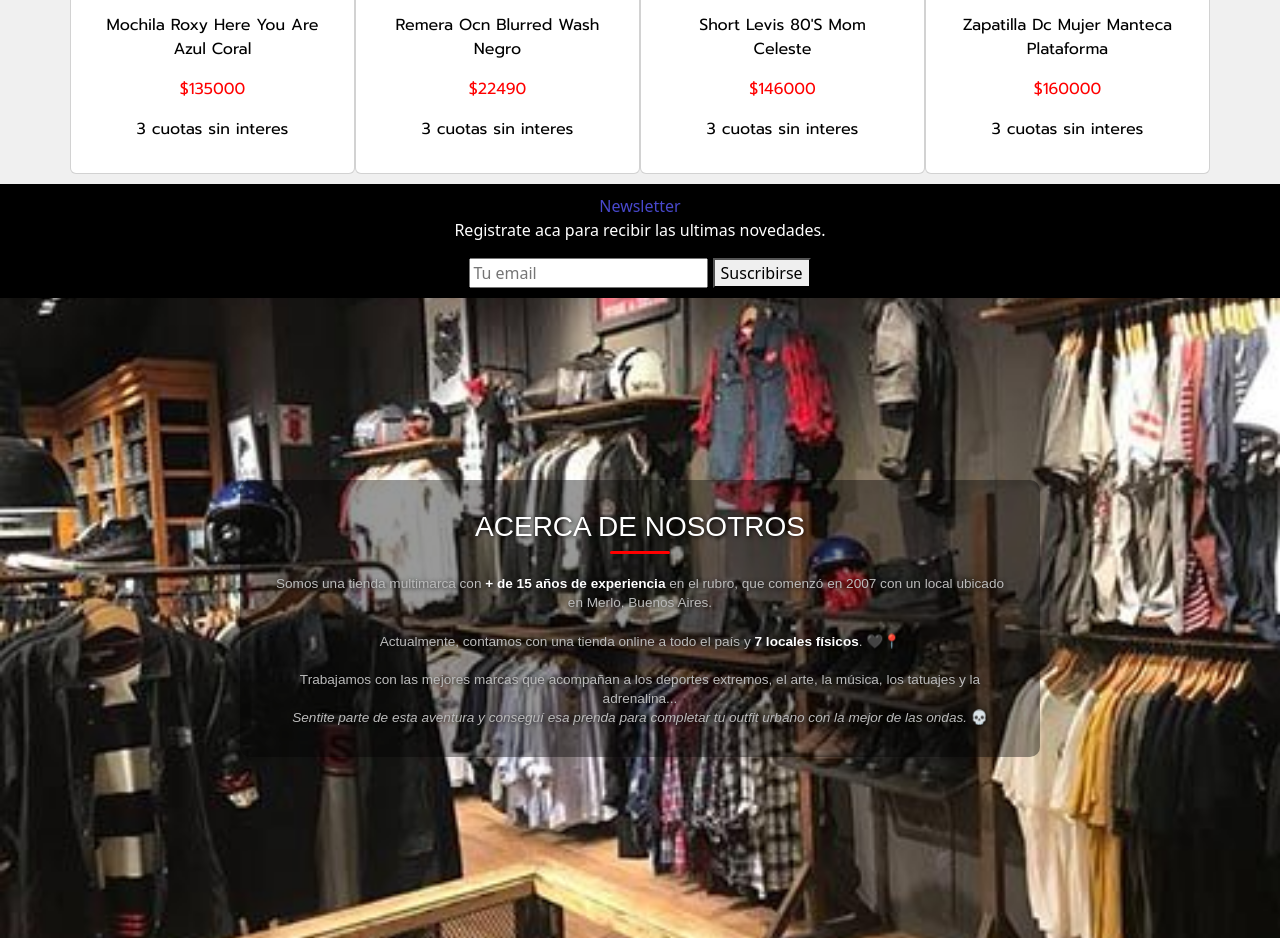
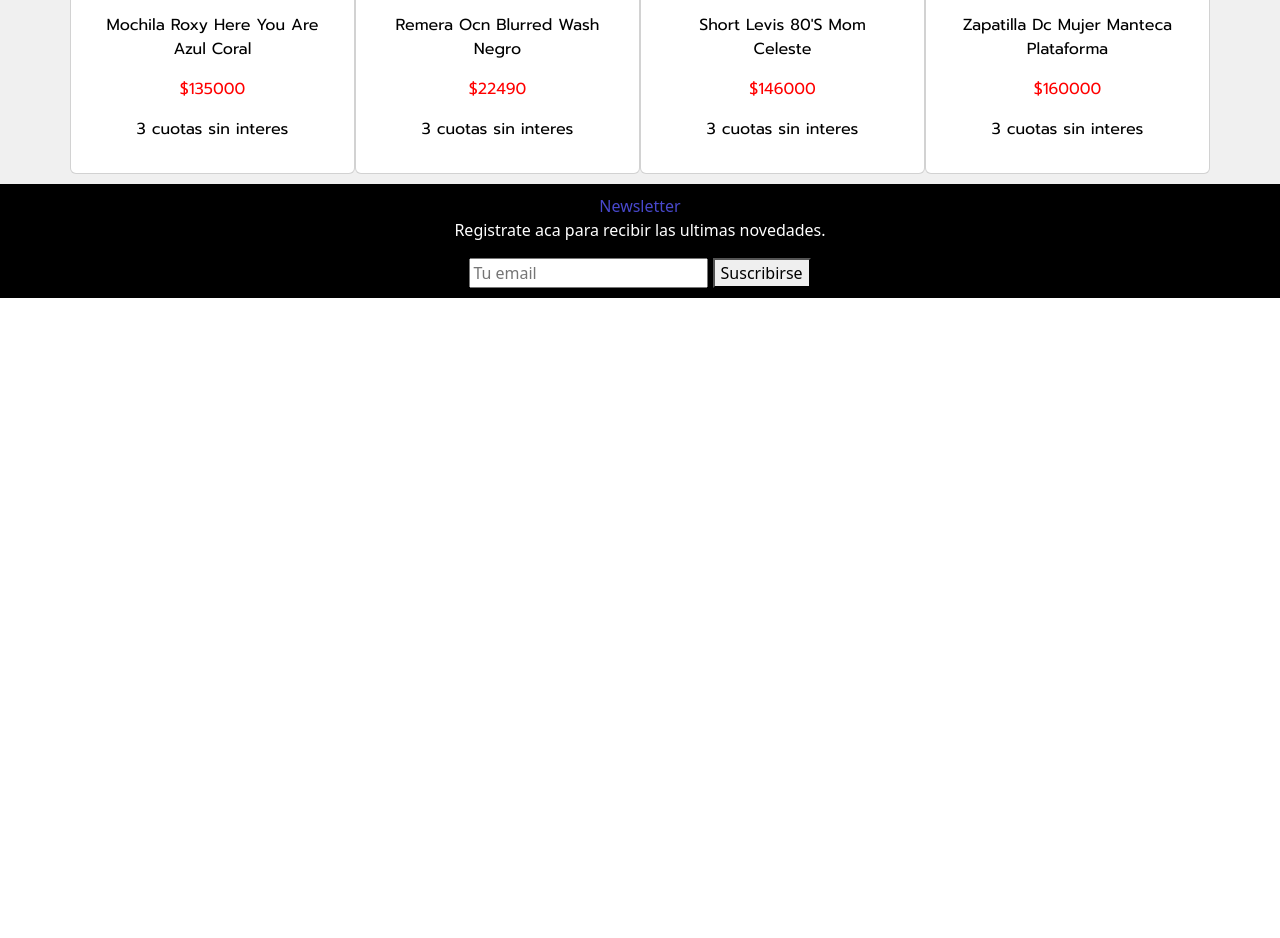
Before and after one commit to hernanvaro/DOSPADRES, a website: page Pages/mujer.html in a window 1280 px wide. Shown: the part 763-1701 px from the top of the page. After the commit the page ends 1061 px from the top, so only its background shows below. Drawn offline with nearby package versions, Linux system fonts and the light colour scheme; a web font is replaced by a local one.

Commit message:
cambios footer

```diff
--- a/Pages/mujer.html
+++ b/Pages/mujer.html
@@ -29,6 +29,9 @@
                         </li>
                         <li class="nav-item">
                             <a class="nav-link" href="zapatillas.html">ZAPATILLAS</a>
+                        </li>
+                        <li class="nav-item">
+                            <a class="nav-link" href="acercadenosotros.html">ACERCA DE NOSOTROS</a>
                         </li>
                     </ul>
                     <form class="d-flex justify-content-end" role="Buscar">
@@ -101,17 +104,6 @@
         </form>
     </footer>
 
-    <section class="acercaNosotros">
-        <div class="container">
-            <h3>ACERCA DE NOSOTROS</h3>
-            <div class="divider"></div>
-            <p>Somos una tienda multimarca con <strong>+ de 15 años de experiencia</strong> en el rubro, que comenzó en 2007 con un local ubicado en Merlo, Buenos Aires. <br><br>
-            Actualmente, contamos con una tienda online a todo el país y <strong>7 locales físicos</strong>. 🖤📍<br><br>
-            Trabajamos con las mejores marcas que acompañan a los deportes extremos, el arte, la música, los tatuajes y la adrenalina... <br>
-            <em>Sentite parte de esta aventura y conseguí esa prenda para completar tu outfit urbano con la mejor de las ondas.</em> 💀</p>
-        </div>
-    </section>
-
     <script src="https://cdn.jsdelivr.net/npm/bootstrap@5.3.8/dist/js/bootstrap.bundle.min.js" integrity="sha384-FKyoEForCGlyvwx9Hj09JcYn3nv7wiPVlz7YYwJrWVcXK/BmnVDxM+D2scQbITxI" crossorigin="anonymous"></script>
 
 </body>
--- a/scss/_footer.scss
+++ b/scss/_footer.scss
@@ -47,9 +47,9 @@
 }
 
 .acercaNosotros p {
-    font-size: 0.85rem;
+    font-size: 1.1rem;
     line-height: 1.4;
-    color: $colortextosection;
+    color: #dac6c6;
     margin: 0;
 }
 
```
Also changed, not shown: Pages/hombre.html (+3 -11 lines), Pages/niños.html (+3 -11 lines), Pages/zapatillas.html (+3 -11 lines), index.html (+0 -11 lines), css/styles.css.
